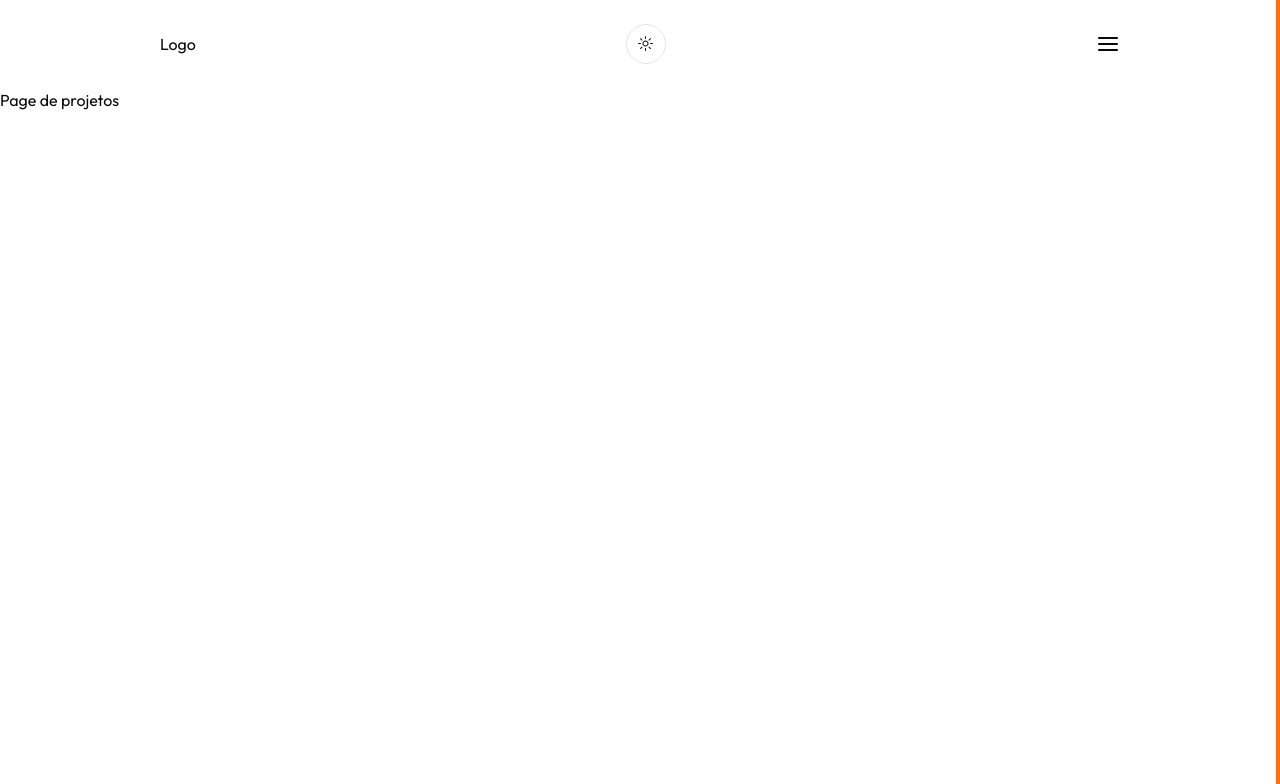
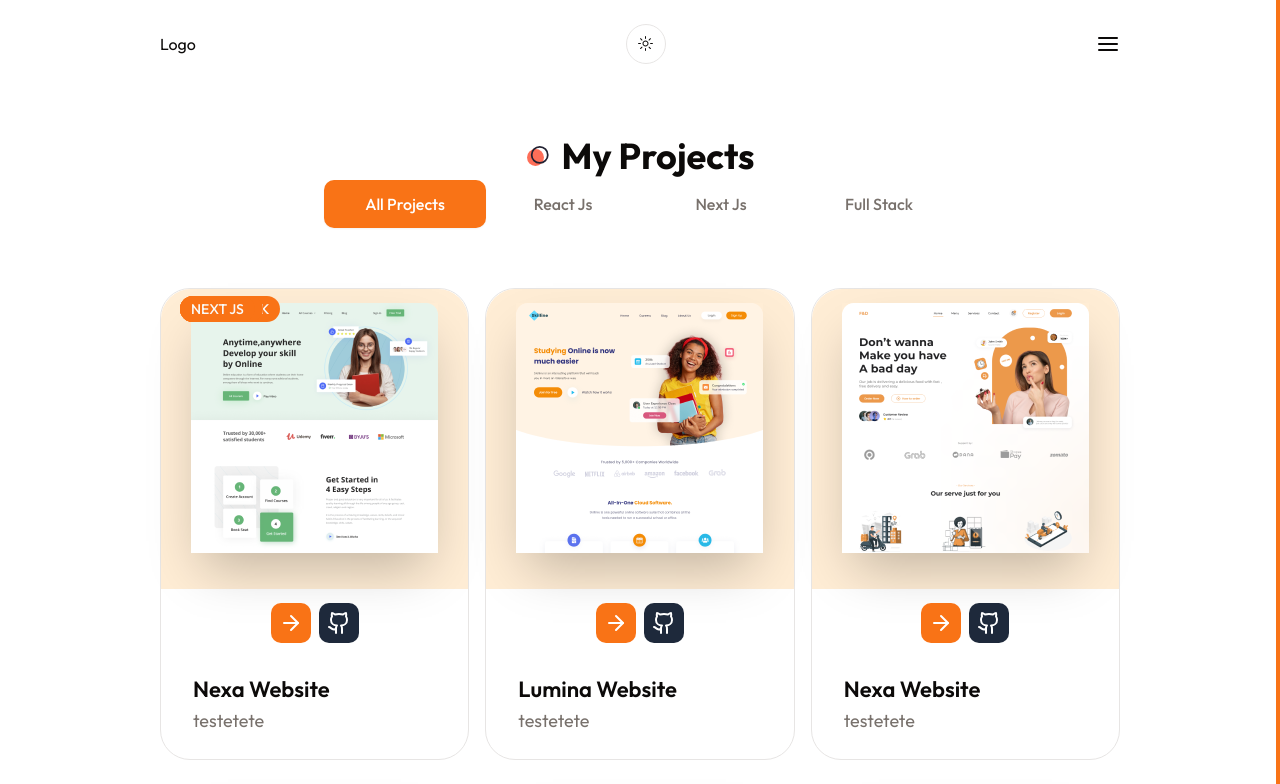
Before and after one commit to alexandre-brazil/alexandre, a Next.js app: page /projects in a window 1280 px wide. Shown: the top 784 px of the page. Built offline with nearby package versions, Linux system fonts and the light colour scheme.

Commit message:
feat: contact-me

```diff
--- a/app/page.jsx
+++ b/app/page.jsx
@@ -3,6 +3,8 @@ import Hero from "@/components/Hero";
 import About from "./about/page";
 import Services from "@/components/Service";
 import Work from "@/components/Work";
+import Cta from "@/components/Cta";
+import Contact from "./contact/page";
 
 export default function Home() {
   return (
@@ -11,6 +13,8 @@ export default function Home() {
       <About/>
       <Services/>
       <Work/>
+      <Cta/>
+      <Contact/>
     </main>
   );
 }
--- a/app/projects/page.jsx
+++ b/app/projects/page.jsx
@@ -1,7 +1,100 @@
+'use client';
+import React, {useState} from "react";
+
+import { Tabs, TabsList, TabsTrigger, TabsContent  } from "@/components/ui/tabs";
+import ProjectCard from "@/components/ProjectCard";
+
+
 export default function Projects(){
+    const projectData = [
+        {
+            image: '/work/4.png',
+            category: 'react js',
+            name: 'Nexa Website',
+            description: 'testetete',
+            link: '/',
+            github: '/'
+        },
+        {
+            image: '/work/3.png',
+            category: 'next js',
+            name: 'Lumina Website',
+            description: 'testetete',
+            link: '/',
+            github: '/'
+        },
+        {
+            image: '/work/2.png',
+            category: 'next js',
+            name: 'Nexa Website',
+            description: 'testetete',
+            link: '/',
+            github: '/'
+        },
+        {
+            image: '/work/1.png',
+            category: 'full stack',
+            name: 'Nexa Website',
+            description: 'testetete',
+            link: '/',
+            github: '/'
+        },
+        {
+            image: '/work/4.png',
+            category: 'react js',
+            name: 'Nexa Website',
+            description: 'testetete',
+            link: '/',
+            github: '/'
+        },
+        {
+            image: '/work/3.png',
+            category: 'next js',
+            name: 'Lumina Website',
+            description: 'testetete',
+            link: '/',
+            github: '/'
+        },
+    ]
+    const uniqueCategories = ['all projects',
+    ...new Set(projectData.map((item)=>item.category))];
+    const [categories, setCategories] = useState(uniqueCategories);
+    const [category, setCategory] = useState('all projects');
+    const filteredProjects = projectData.filter(project => {
+        //if category is all project, return all, else filter
+        return category === 'all projects'
+        ? project
+        : project.category === category;
+    });
     return(
-        <div>
-            <h1>Page de projetos</h1>
-        </div>
+        <section className="min-h-screen pt-12">
+            <div className="container mx-auto">
+                <h2 className="section-title mb-b xl:mb-16 text-center mx-auto">My Projects</h2>
+                <Tabs defaultValue={category}>
+                    <TabsList className='w-full grid h-full md:grid-cols-4 lg:max-w-[640px] mb-12 mx-auto md:border dark: border-none'>
+                        {categories.map((category, index)=>{
+                            return(
+                                <TabsTrigger
+                                onClick={()=> setCategory(category)}
+                                className='capitalize w-[162px] md:auto'
+                                value={category}
+                                key={index}>
+                                    {category}
+                                </TabsTrigger>
+                            )
+                        })}
+                    </TabsList>
+                    <div className="relative text-lg xl:mt-8 grid grid-cols-1 lg:grid-cols-3 gap-4">
+                        {filteredProjects.map((project, index)=>{
+                            return(
+                                <TabsContent value={category} key={index} >
+                                    <ProjectCard project={project}/>
+                                </TabsContent>
+                            )
+                        })}
+                    </div>
+                </Tabs>
+            </div>
+        </section>
     )
 }
--- /dev/null
+++ b/components/Cta.jsx
@@ -0,0 +1,20 @@
+import React from "react";
+import Link from "next/link";
+import { Button } from "./ui/button";
+
+export default function Cta(){
+    return(
+        <section className="py-24 bg-orange-100 dark:bg-secondary/40 xl:bg-work_project_bg_light xl:bg-[110%]">
+            <div className="container mx-auto">
+                <div className="flex flex-col items-center">
+                <h2 className="h2 max-w-xl text-center mb-8">Prepared to turn your ideas into reality? I'm here to help</h2>
+                <Link href='/contact'>
+                <Button>
+                    Contact-me
+                </Button>
+                </Link>
+                </div>
+            </div>
+        </section>
+    )
+}
--- a/components/Footer.jsx
+++ b/components/Footer.jsx
@@ -1,9 +1,19 @@
 import React from "react";
-
+import Socials from "./Socials";
 export default function Footer(){
     return(
-        <footer>
-            <h1>Footer</h1>
+        <footer className=" bg-secondary dark:bg-secondary py-4">
+            <div className="container mx-auto ">
+                <div className="flex flex-col items-center justify-center">
+                    <Socials
+                    iconsStyles='text-primary text-[20px] hover:text-black dark:hover:text-white transition-all;'
+                    containerStyles='flex gap-x-6 mx-auto xl:mx-0 mb-4'
+                    />
+                    <div className="text-muted-foreground text-center">
+                        Copiright&copy; <strong>Alexandre Brasil.</strong> <br/> All rights reserved.
+                    </div>
+                </div>
+            </div>
         </footer>
     )
 }
--- /dev/null
+++ b/components/Reviews.jsx
@@ -0,0 +1,9 @@
+import React from "react";
+
+export default function Reviews(){
+    return(
+        <div>
+
+        </div>
+    )
+}
--- a/components/Work.jsx
+++ b/components/Work.jsx
@@ -75,7 +75,6 @@ export default function Work(){
                             </SwiperSlide>
                         })}
                     </Swiper>
-
                 </div>
             </div>
         </section>
--- a/components/ui/input.jsx
+++ b/components/ui/input.jsx
@@ -7,7 +7,7 @@ const Input = React.forwardRef(({ className, type, ...props }, ref) => {
     (<input
       type={type}
       className={cn(
-        "flex h-10 w-full rounded-md border border-input bg-background px-3 py-2 text-sm ring-offset-background file:border-0 file:bg-transparent file:text-sm file:font-medium placeholder:text-muted-foreground focus-visible:outline-none focus-visible:ring-2 focus-visible:ring-ring focus-visible:ring-offset-2 disabled:cursor-not-allowed disabled:opacity-50",
+        "flex h-11 w-full rounded-md border border-input bg-background px-8 py-2 text-sm ring-offset-background file:border-0 file:bg-transparent file:text-sm file:font-medium placeholder:text-muted-foreground focus-visible:outline-none focus-visible:ring-2 focus-visible:ring-ring focus-visible:ring-offset-2 disabled:cursor-not-allowed disabled:opacity-50",
         className
       )}
       ref={ref}
--- a/components/ui/sheet.jsx
+++ b/components/ui/sheet.jsx
@@ -51,7 +51,7 @@ const SheetContent = React.forwardRef(({ side = "right", className, children, ..
       {children}
       <SheetPrimitive.Close
         className="absolute right-4 top-4 rounded-sm opacity-70 ring-offset-background transition-opacity hover:opacity-100 focus:outline-none focus:ring-2 focus:ring-ring focus:ring-offset-2 disabled:pointer-events-none data-[state=open]:bg-secondary">
-        <X className="h-4 w-4" />
+        <X className="h-7 w-7" />
         <span className="sr-only">Close</span>
       </SheetPrimitive.Close>
     </SheetPrimitive.Content>
--- a/components/ui/textarea.jsx
+++ b/components/ui/textarea.jsx
@@ -6,7 +6,7 @@ const Textarea = React.forwardRef(({ className, ...props }, ref) => {
   return (
     (<textarea
       className={cn(
-        "flex min-h-[80px] w-full rounded-md border border-input bg-background px-3 py-2 text-sm ring-offset-background placeholder:text-muted-foreground focus-visible:outline-none focus-visible:ring-2 focus-visible:ring-ring focus-visible:ring-offset-2 disabled:cursor-not-allowed disabled:opacity-50",
+        "resize-none flex min-h-[180px] w-full rounded-md border border-input bg-background px-8 py-2 text-sm ring-offset-background placeholder:text-muted-foreground focus-visible:outline-none focus-visible:ring-2 focus-visible:ring-ring focus-visible:ring-offset-2 disabled:cursor-not-allowed disabled:opacity-50",
         className
       )}
       ref={ref}
--- a/tailwind.config.js
+++ b/tailwind.config.js
@@ -83,8 +83,8 @@ module.exports = {
         hero_shape_2_dark: 'url(/hero/shape-2-dark.svg)',
         dots_light: 'url(/dots-light.svg)',
         dots_dark: 'url(/dots-dark.svg)',
-        work_project_bg_light: 'url(work/project-bg-light.png',
-        work_project_bg_dark: 'url(work/project-bg-dark.png',
+        contact_ilustration_light: 'url(/contact/illustration-light.svg)',
+        contact_ilustration_dark: 'url(/contact/illustration-dark.svg)'
       }
     },
   },
```
Also changed, not shown: app/contact/page.jsx (+38 -3 lines), components/Form.jsx (added, +30 -0 lines).
